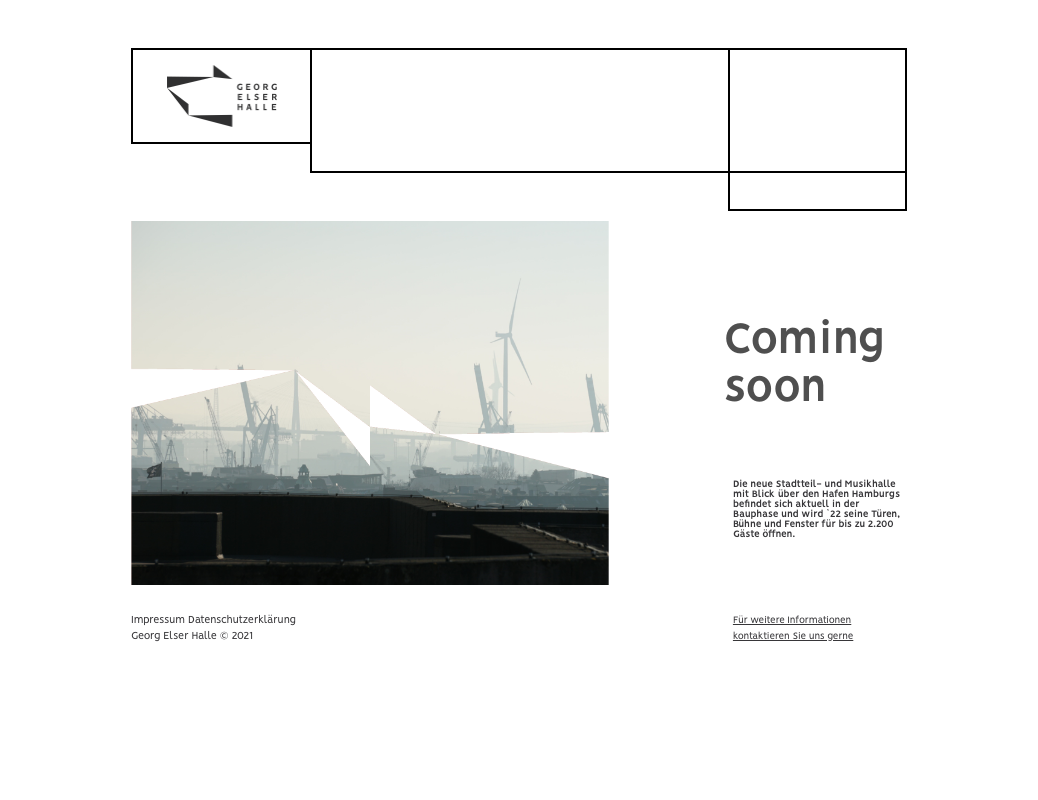
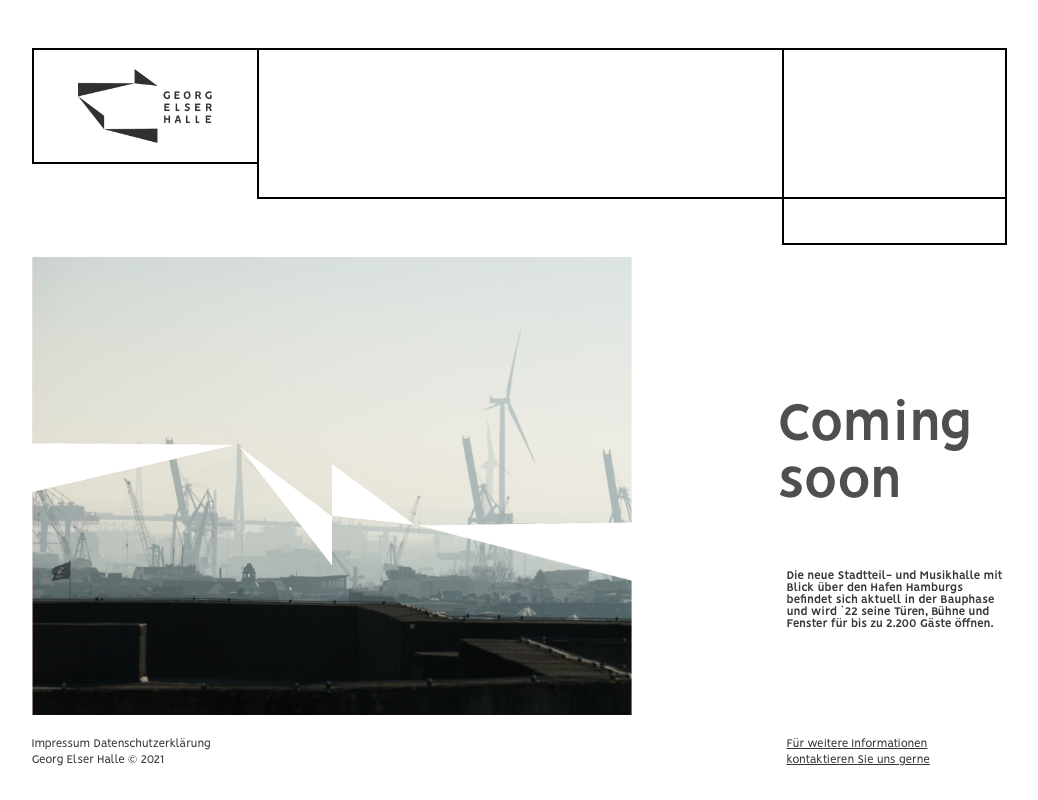
Before and after one commit to RoscaS/geh, a website: page src/index.html in a window 1280 px wide. Shown: the whole page, without its empty margins (121-1159 px from the left). Drawn offline with Linux system fonts and the light colour scheme; files whose address does not match are found by name.

Commit message:
resize grid elements

```diff
--- a/src/style/_grid.scss
+++ b/src/style/_grid.scss
@@ -1,5 +1,6 @@
 .grid-container {
-  margin-top: $margin-top;
+  //transform: scale(1.25);
+  margin-top: calc(#{$margin-top});
   display: grid;
   grid-template-rows: repeat($rows-number, $row-width);
   grid-template-columns: repeat($columns-number, $column-width);
@@ -8,12 +9,12 @@
 
   @media screen and (max-width: $breakpoint-md) {
     grid-template-columns: repeat(auto-fit, minmax(50px, 1fr));
-    grid-template-rows: repeat($rows-number, 8.6px);
+    grid-template-rows: repeat($rows-number, 9.6px);
     padding-right: 4rem;
     padding-left: 4rem;
   }
   @media screen and (max-width: $breakpoint-sm) {
-    grid-template-rows: repeat($rows-number, 7.6px);
+    grid-template-rows: repeat($rows-number, 8.6px);
     padding-right: 1rem;
     padding-left: 1rem;
   }
@@ -72,7 +73,7 @@
       margin-left: -$text-offset;
     }
     grid-column: 11 / 14;
-    grid-row: 29/ 40;
+    grid-row: 31/ 42;
     @media screen and (max-width: $breakpoint-md) {
       grid-column: 10 / 14;
     }
@@ -129,7 +130,8 @@
 }
 
 .page-logo {
-  width: 110px;
+  //width: 110px;
+  width: 60%;
   @media screen and (max-width: $breakpoint-xs) {
     max-width: 85%;
   }
--- a/src/style/_variables.scss
+++ b/src/style/_variables.scss
@@ -10,21 +10,23 @@ $title-color: #4f4f4f;
 
 $margin-top: 3rem;
 $rows-number: 63;
-$row-width: 9.6px;
+//$row-width: 9.6px;
+$row-width: 11.6px;
 $columns-number: 13;
-$column-width: 59.7px;
+//$column-width: 59.7px;
+$column-width: 75px;
 //$column-width: calc(41px + 7.5px);
 
 $border-thickness: 2px;
 $right-column-text-max-width: 175px;
 $text-offset: 5px;
 
-$title-size: 48px;
-$paragraph-size: 10.5px;
-$link-size: 10.5px;
-$copyright-size: 11.5px;
+$title-size: 58px;
+$paragraph-size: 12.5px;
+$link-size: 12.5px;
+$copyright-size: 12.5px;
 
 
-$breakpoint-md: 879px;
+$breakpoint-md: 985px;
 $breakpoint-sm: 732px;
-$breakpoint-xs: 640px;
+$breakpoint-xs: 690px;
```
Also changed, not shown: src/style/main.css, 1 other file.
